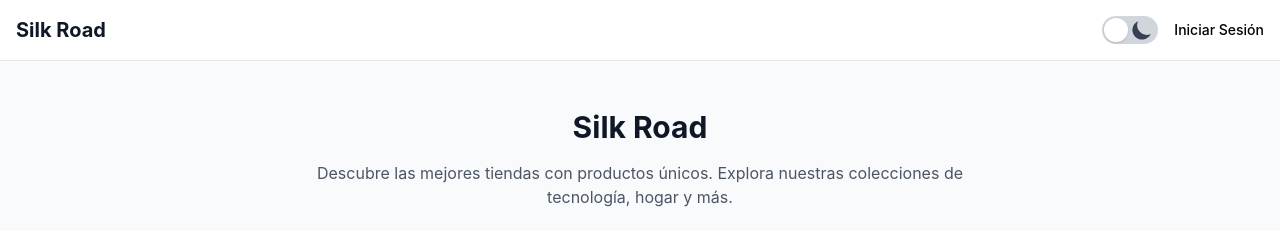
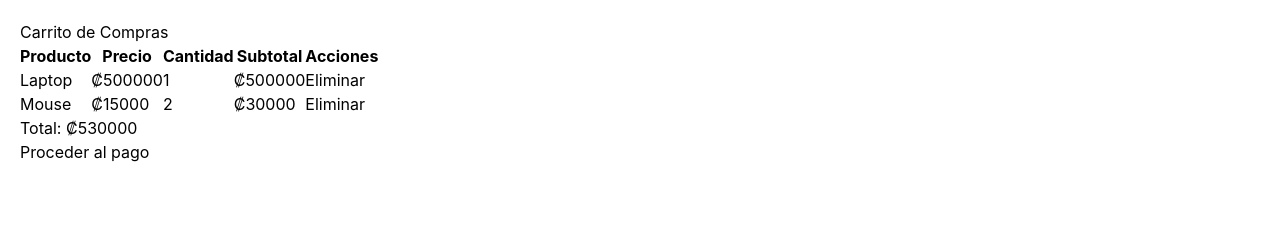
Before and after one commit to jd-quiros/Proyecto-Requerimientos, a React app in the folder frontend/: page /carrito in a window 1280 px wide. Before the commit this address led to /. Shown: the top 231 px of the page. Built offline with nearby package versions, Linux system fonts and the light colour scheme; no server answers; the HTML template or start-up script is replaced by a standard one.

Commit message:
carrito front

```diff
--- a/frontend/src/App.jsx
+++ b/frontend/src/App.jsx
@@ -7,7 +7,7 @@ import { Registro } from './pages/Registro';
 import { Inicio } from './pages/Inicio';
 import { Tienda } from './pages/Tienda';
 import { Producto } from './pages/Producto';
-
+import Carrito from './pages/Carrito';
 function App() {
   return (
     <ThemeProvider>
@@ -20,6 +20,7 @@ function App() {
             <Route path="/tienda/:id" element={<Tienda />} />
             <Route path="/producto/:id" element={<Producto />} />
             <Route path="*" element={<Navigate to="/" replace />} />
+            <Route path="/carrito" element={<Carrito />} />
           </Routes>
         </AuthProvider>
       </LanguageProvider>
--- /dev/null
+++ b/frontend/src/pages/Carrito.jsx
@@ -0,0 +1,88 @@
+import { useState } from "react";
+
+function Carrito() {
+    const [productos, setProductos] = useState([
+        {
+            id: 1,
+            nombre: "Laptop",
+            precio: 500000,
+            cantidad: 1
+        },
+        {
+            id: 2,
+            nombre: "Mouse",
+            precio: 15000,
+            cantidad: 2
+        }
+    ]);
+
+    const eliminarProducto = (id) => {
+        setProductos(
+            productos.filter((producto) => producto.id !== id)
+        );
+    };
+
+    const total = productos.reduce(
+        (acum, producto) =>
+            acum + producto.precio * producto.cantidad,
+        0
+    );
+
+    return (
+        <div style={{ padding: "20px" }}>
+            <h1>Carrito de Compras</h1>
+
+            {productos.length === 0 ? (
+                <p>El carrito está vacío.</p>
+            ) : (
+                <>
+                    <table border="1" cellPadding="10">
+                        <thead>
+                            <tr>
+                                <th>Producto</th>
+                                <th>Precio</th>
+                                <th>Cantidad</th>
+                                <th>Subtotal</th>
+                                <th>Acciones</th>
+                            </tr>
+                        </thead>
+
+                        <tbody>
+                            {productos.map((producto) => (
+                                <tr key={producto.id}>
+                                    <td>{producto.nombre}</td>
+                                    <td>₡{producto.precio}</td>
+                                    <td>{producto.cantidad}</td>
+                                    <td>
+                                        ₡
+                                        {producto.precio *
+                                            producto.cantidad}
+                                    </td>
+                                    <td>
+                                        <button
+                                            onClick={() =>
+                                                eliminarProducto(
+                                                    producto.id
+                                                )
+                                            }
+                                        >
+                                            Eliminar
+                                        </button>
+                                    </td>
+                                </tr>
+                            ))}
+                        </tbody>
+                    </table>
+
+                    <h2>Total: ₡{total}</h2>
+
+                    <button>
+                        Proceder al pago
+                    </button>
+                </>
+            )}
+        </div>
+    );
+}
+
+export default Carrito;
--- a/frontend/src/pages/Inicio.jsx
+++ b/frontend/src/pages/Inicio.jsx
@@ -4,6 +4,7 @@ import { ToggleTema } from '../components/ToggleTema';
 import { useAuth } from '../context/AuthContext';
 import { CrearTiendaModal } from '../components/CrearTiendaModal';
 import api from '../services/api';
+
 
 export function Inicio() {
   const { usuario, cerrarSesion } = useAuth();
@@ -45,12 +46,20 @@ export function Inicio() {
 
           <div className="flex items-center gap-4">
             <ToggleTema />
-
               {usuario ? (
                 <>
                   <span className="text-sm text-gray-600 dark:text-gray-400">
                     {usuario.nombre}
                   </span>
+
+                  {usuario.rol === "cliente" && (
+                    <button
+                      onClick={() => navigate("/carrito")}
+                      className="text-sm bg-black text-white px-4 py-2 rounded-lg hover:bg-gray-800 transition cursor-pointer"
+                    >
+                      Carrito
+                    </button>
+                  )}
 
                   <button
                     onClick={handleLogout}
```
Also changed, not shown: 2 other files (tests, documents, lock files or other folders). Lines whose indentation alone changed are shown as unchanged.
